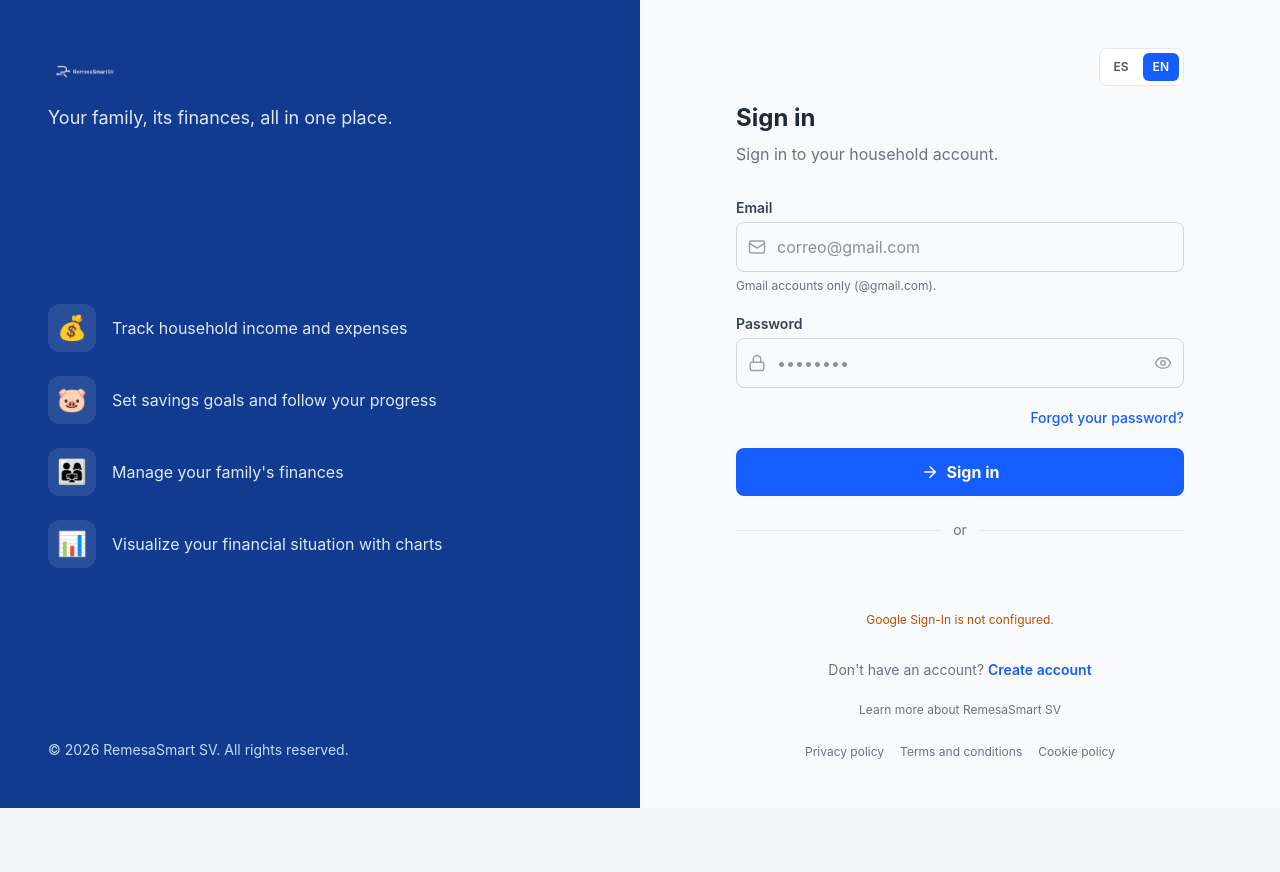
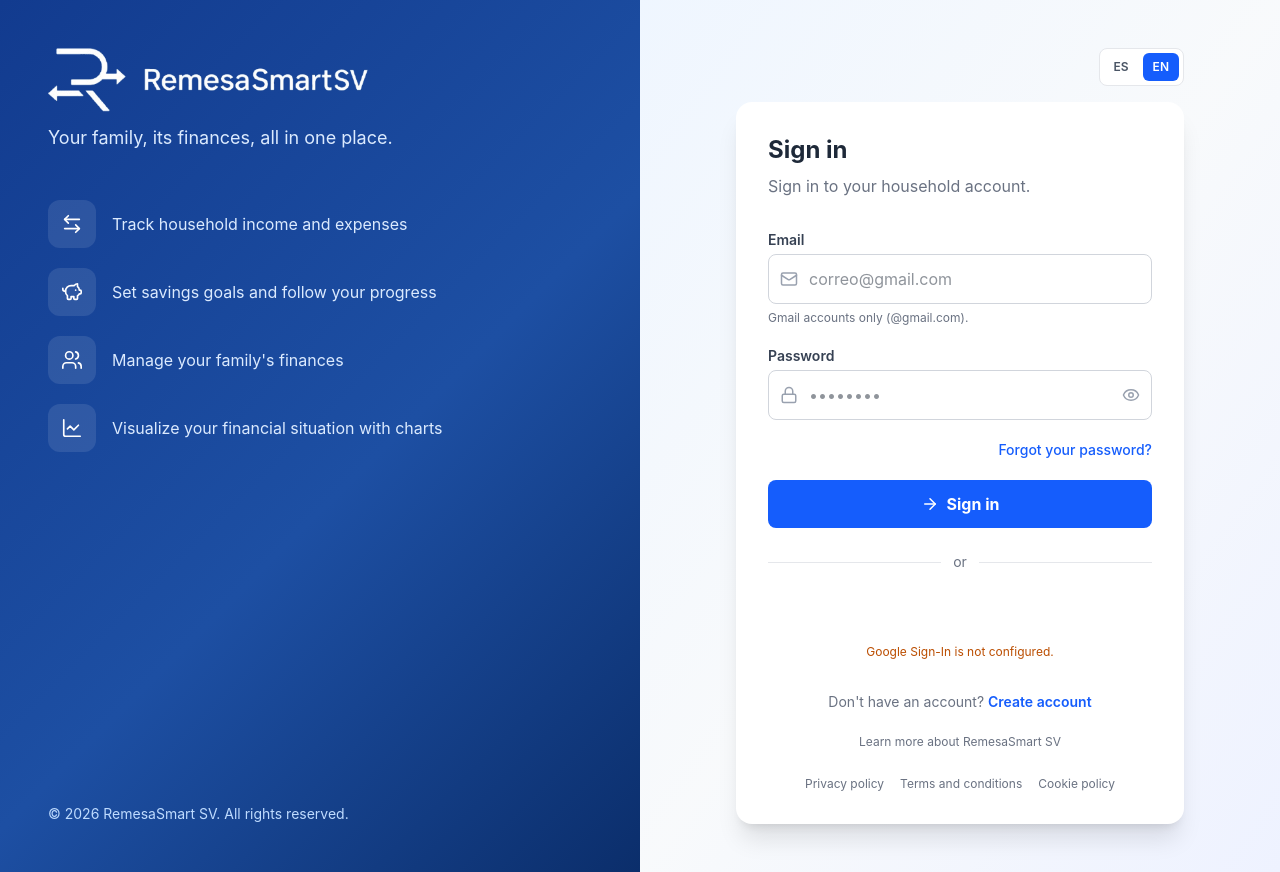
Before and after one commit to RemesaSmartSV/frontend, a React (Vite) app: page / in a window 1280 px wide. Before the commit the page ends 808 px from the top, so only its background shows below. Built offline with nearby package versions, Linux system fonts and the light colour scheme.

Commit message:
feat(frontend): rediseño del login y logos de marca más notorios

```diff
--- a/src/components/Navbar.jsx
+++ b/src/components/Navbar.jsx
@@ -2,6 +2,7 @@ import { useEffect, useRef, useState } from 'react'
 import { Bell, Sun, Moon } from 'lucide-react'
 import { useTheme } from '../context/ThemeContext.jsx'
 import { useTranslation } from 'react-i18next'
+import logo from '../assets/logo-blanco-trimmed.png'
 
 export default function Navbar({
     usuario,
@@ -65,8 +66,18 @@ export default function Navbar({
                     {menuAbierto ? '✕' : '☰'}
                 </button>
 
+                {/* ANCLA DE MARCA — el sidebar está off-canvas en mobile,
+                    así que el Navbar es el único lugar donde la marca
+                    permanece visible. Chip azul + logo trimmed blanco:
+                    legible tanto en light (navbar blanco) como en dark
+                    (surface oscuro). Solo hasta lg; el desktop ya tiene
+                    el logo grande del sidebar. */}
+                <span className="mr-3 flex shrink-0 items-center rounded-lg bg-[#123B8F] p-1.5 lg:hidden">
+                    <img src={logo} alt="RemesaSmart SV" className="h-6 w-auto" />
+                </span>
+
                 {/* NOMBRE EN CELULAR */}
-                <p className="text-base font-bold text-[#123B8F] lg:hidden">
+                <p className="hidden min-w-0 flex-1 truncate text-base font-bold text-[#123B8F] sm:block lg:hidden">
                     {t('shell.familyPrefix', { name: nombreHogar })}
                 </p>
 
--- a/src/components/Sidebar.jsx
+++ b/src/components/Sidebar.jsx
@@ -15,7 +15,7 @@ import {
     LogOut
 } from 'lucide-react'
 
-import logo from '../assets/remesa-smart (blanco).png'
+import logo from '../assets/logo-blanco-trimmed.png'
 import LanguageSelector from './LanguageSelector'
 
 export default function Sidebar({
@@ -135,27 +135,23 @@ export default function Sidebar({
                     }`}
             >
 
-                {/* LOGO */}
-                <div className="shrink-0 -mt-2 text-center">
-
+                {/* LOGO — el asset trimmed mide 5:1 (wordmark completo);
+                    se dimensiona por ancho (w-48 ≈ 192px) porque forzar
+                    h-20 estiraría el wordmark a 400px y desbordaría el
+                    sidebar de 256px. */}
+                <div className="shrink-0 pt-3 text-center">
                     <div className="flex justify-center">
-
                         <img
                             src={logo}
                             alt="RemesaSmart SV"
-                            className="h-16 w-auto object-contain"
+                            className="h-auto w-48 max-w-full object-contain"
                         />
                     </div>
 
-                    </div>
-
-
-
-                    <p className="mt-1 text-sm font-medium text-white/80 text-center">
+                    <p className="mt-2 text-sm font-medium text-white/80">
                         {t('shell.tagline')}
                     </p>
-
-
+                </div>
 
                 {/* ENLACES AGRUPADOS */}
                 <nav
--- a/src/pages/Login.jsx
+++ b/src/pages/Login.jsx
@@ -1,11 +1,21 @@
 import { useState } from 'react'
 import { useTranslation } from 'react-i18next'
-import { Eye, EyeOff, Mail, Lock, ArrowRight } from 'lucide-react'
+import {
+    Eye,
+    EyeOff,
+    Mail,
+    Lock,
+    ArrowRight,
+    ArrowLeftRight,
+    PiggyBank,
+    Users,
+    LineChart
+} from 'lucide-react'
 import { authApi } from '../services/api'
 import Notification from '../components/Notification'
 import GoogleSignInButton from '../components/GoogleSignInButton'
 import LanguageSelector from '../components/LanguageSelector'
-import logoBlanco from '../assets/remesa-smart (blanco).png'
+import logoBlanco from '../assets/logo-blanco-trimmed.png'
 
 export default function Login({ onLogin, irRegistro }) {
     const { t } = useTranslation()
@@ -105,45 +115,60 @@ export default function Login({ onLogin, irRegistro }) {
 
     return (
         <div className="flex min-h-screen">
-            {/* COLUMNA IZQUIERDA — Branding (solo desktop) */}
-            <div className="hidden lg:flex lg:w-1/2 lg:flex-col lg:justify-between lg:bg-[#123B8F] lg:p-12 lg:text-white">
+            {/* COLUMNA IZQUIERDA — Branding (solo desktop). Gradiente
+                arbitrario dentro de la paleta de marca: la clase arbitraria
+                no es bg-gradient-to-br, así que la variante dark global no la
+                pisa y el panel conserva la identidad en ambos temas. */}
+            <div className="hidden lg:flex lg:w-1/2 lg:flex-col lg:bg-[linear-gradient(135deg,#123B8F_0%,#1D4FA3_55%,#0B2E6B_100%)] lg:p-12 lg:text-white">
+                {/* Hero de marca: logo trimmed + tagline agrupados arriba */}
                 <div>
-                    {/* El asset blanco es el mismo que usa el Sidebar: la
+                    {/* El asset trimmed es el mismo que usa el Sidebar: la
                         variante en color sería ilegible sobre este fondo. */}
                     <h1 className="text-3xl font-extrabold tracking-tight">
-                        <img src={logoBlanco} alt="RemesaSmart SV" className="h-12 w-auto" />
+                        <img src={logoBlanco} alt="RemesaSmart SV" className="h-16 w-auto" />
                     </h1>
-                    <p className="mt-2 text-lg text-blue-100">{t('auth.tagline')}</p>
+                    <p className="mt-3 text-lg text-blue-100">{t('auth.tagline')}</p>
                 </div>
 
-                <div className="space-y-6">
+                {/* Beneficios con iconos lucide en tiles bg-white/10 */}
+                <div className="mt-12 space-y-5">
                     {[
-                        { icono: '💰', texto: t('auth.benefitTransactions') },
-                        { icono: '🐷', texto: t('auth.benefitSavings') },
-                        { icono: '👨‍👩‍👧', texto: t('auth.benefitFamily') },
-                        { icono: '📊', texto: t('auth.benefitCharts') },
-                    ].map((item, i) => (
+                        { Icono: ArrowLeftRight, texto: t('auth.benefitTransactions') },
+                        { Icono: PiggyBank, texto: t('auth.benefitSavings') },
+                        { Icono: Users, texto: t('auth.benefitFamily') },
+                        { Icono: LineChart, texto: t('auth.benefitCharts') },
+                    ].map(({ Icono, texto }, i) => (
                         <div key={i} className="flex items-center gap-4">
-                            <span className="flex h-12 w-12 items-center justify-center rounded-xl bg-white/10 text-2xl">{item.icono}</span>
-                            <p className="text-blue-100">{item.texto}</p>
+                            <span className="flex h-12 w-12 shrink-0 items-center justify-center rounded-xl bg-white/10">
+                                <Icono size={22} strokeWidth={1.8} />
+                            </span>
+                            <p className="text-blue-100">{texto}</p>
                         </div>
                     ))}
                 </div>
 
-                <p className="text-sm text-blue-200">{t('auth.copyright')}</p>
+                {/* Copyright anclado abajo sin vacíos justify-between */}
+                <p className="mt-auto pt-12 text-sm text-blue-200">{t('auth.copyright')}</p>
             </div>
 
-            {/* COLUMNA DERECHA — Formulario */}
-            <div className="flex w-full flex-col items-center justify-center bg-gray-50 px-4 py-12 dark:bg-slate-900 lg:w-1/2">
+            {/* COLUMNA DERECHA — Formulario sobre gradiente de marca */}
+            <div className="flex w-full flex-col items-center justify-center bg-gradient-to-br from-blue-50 via-slate-50 to-indigo-50 px-4 py-12 lg:w-1/2">
                 <div className="w-full max-w-md">
                     <div className="mb-4 flex justify-end">
                         <LanguageSelector />
                     </div>
-                    {/* Logo móvil */}
-                    <div className="mb-8 text-center lg:hidden">
-                        <h1 className="text-2xl font-extrabold tracking-tight text-[#123B8F] dark:text-blue-400">RemesaSmart SV</h1>
-                        <p className="mt-1 text-sm text-gray-500 dark:text-gray-400">{t('auth.tagline')}</p>
+                    {/* Logo móvil: imagen real (asset trimmed) sobre chip de
+                        marca, visible en light y dark; solo texto no ancla la
+                        marca en pantallas pequeñas. */}
+                    <div className="mb-6 flex flex-col items-center text-center lg:hidden">
+                        <span className="inline-flex rounded-2xl bg-[#123B8F] px-5 py-3.5">
+                            <img src={logoBlanco} alt="RemesaSmart SV" className="h-8 w-auto" />
+                        </span>
+                        <p className="mt-3 text-sm text-gray-500 dark:text-gray-400">{t('auth.tagline')}</p>
                     </div>
+
+                    {/* Tarjeta elevada: ancla visual del formulario */}
+                    <div className="rounded-2xl bg-white p-8 shadow-xl">
 
                     {error && <Notification tipo="error" mensaje={error} onClose={() => setError('')} />}
                     {mensajeReset && (
@@ -357,6 +382,7 @@ export default function Login({ onLogin, irRegistro }) {
                         <a href="/terminos-y-condiciones" className="hover:text-gray-600">{t('shell.terms')}</a>
                         <a href="/politica-de-cookies" className="hover:text-gray-600">{t('shell.cookies')}</a>
                     </nav>
+                    </div>
                 </div>
             </div>
         </div>
--- a/src/pages/Register.jsx
+++ b/src/pages/Register.jsx
@@ -1,10 +1,11 @@
 import { useState } from 'react'
+import { ArrowLeftRight, PiggyBank, Users, LineChart } from 'lucide-react'
 import { authApi } from '../services/api'
 import Notification from '../components/Notification'
 import { useTranslation } from 'react-i18next'
 import LanguageSelector from '../components/LanguageSelector'
 import GoogleSignInButton from '../components/GoogleSignInButton'
-import logoBlanco from '../assets/remesa-smart (blanco).png'
+import logoBlanco from '../assets/logo-blanco-trimmed.png'
 
 export default function Register({ volverLogin, onLogin }) {
     const { t } = useTranslation()
@@ -155,46 +156,61 @@ export default function Register({ volverLogin, onLogin }) {
     return (
         <div className="flex min-h-screen">
             {/* COLUMNA IZQUIERDA — Branding (solo desktop); misma
-                estructura que Login. El asset blanco es el mismo que usa
-                el Sidebar: la variante en color sería ilegible sobre este
-                fondo. */}
-            <div className="hidden lg:flex lg:w-1/2 lg:flex-col lg:justify-between lg:bg-[#123B8F] lg:p-12 lg:text-white">
+                estructura que Login. Gradiente arbitrario dentro de la
+                paleta de marca: no es bg-gradient-to-br, así que la
+                variante dark global no lo pisa y el panel conserva la
+                identidad en ambos temas. */}
+            <div className="hidden lg:flex lg:w-1/2 lg:flex-col lg:bg-[linear-gradient(135deg,#123B8F_0%,#1D4FA3_55%,#0B2E6B_100%)] lg:p-12 lg:text-white">
+                {/* Hero de marca: logo trimmed + tagline agrupados arriba */}
                 <div>
+                    {/* El asset trimmed es el mismo que usa el Sidebar: la
+                        variante en color sería ilegible sobre este fondo. */}
                     <h1 className="text-3xl font-extrabold tracking-tight">
-                        <img src={logoBlanco} alt="RemesaSmart SV" className="h-12 w-auto" />
+                        <img src={logoBlanco} alt="RemesaSmart SV" className="h-16 w-auto" />
                     </h1>
-                    <p className="mt-2 text-lg text-blue-100">{t('auth.tagline')}</p>
+                    <p className="mt-3 text-lg text-blue-100">{t('auth.tagline')}</p>
                 </div>
 
-                <div className="space-y-6">
+                {/* Beneficios con iconos lucide en tiles bg-white/10 */}
+                <div className="mt-12 space-y-5">
                     {[
-                        { icono: '💰', texto: t('auth.benefitTransactions') },
-                        { icono: '🐷', texto: t('auth.benefitSavings') },
-                        { icono: '👨‍👩‍👧', texto: t('auth.benefitFamily') },
-                        { icono: '📊', texto: t('auth.benefitCharts') },
-                    ].map((item, i) => (
+                        { Icono: ArrowLeftRight, texto: t('auth.benefitTransactions') },
+                        { Icono: PiggyBank, texto: t('auth.benefitSavings') },
+                        { Icono: Users, texto: t('auth.benefitFamily') },
+                        { Icono: LineChart, texto: t('auth.benefitCharts') },
+                    ].map(({ Icono, texto }, i) => (
                         <div key={i} className="flex items-center gap-4">
-                            <span className="flex h-12 w-12 items-center justify-center rounded-xl bg-white/10 text-2xl">{item.icono}</span>
-                            <p className="text-blue-100">{item.texto}</p>
+                            <span className="flex h-12 w-12 shrink-0 items-center justify-center rounded-xl bg-white/10">
+                                <Icono size={22} strokeWidth={1.8} />
+                            </span>
+                            <p className="text-blue-100">{texto}</p>
                         </div>
                     ))}
                 </div>
 
-                <p className="text-sm text-blue-200">{t('auth.copyright')}</p>
+                {/* Copyright anclado abajo sin vacíos justify-between */}
+                <p className="mt-auto pt-12 text-sm text-blue-200">{t('auth.copyright')}</p>
             </div>
 
-            {/* COLUMNA DERECHA — Formulario */}
-            <div className="flex w-full flex-col items-center justify-center bg-gray-50 px-4 py-12 dark:bg-slate-900 lg:w-1/2">
+            {/* COLUMNA DERECHA — Formulario sobre gradiente de marca */}
+            <div className="flex w-full flex-col items-center justify-center bg-gradient-to-br from-blue-50 via-slate-50 to-indigo-50 px-4 py-12 lg:w-1/2">
                 <div className="w-full max-w-md">
                     <div className="mb-4 flex justify-end">
                         <LanguageSelector />
                     </div>
 
-                    {/* Encabezado móvil */}
-                    <div className="mb-8 text-center lg:hidden">
-                        <h1 className="text-2xl font-extrabold tracking-tight text-[#123B8F] dark:text-blue-400">RemesaSmart SV</h1>
-                        <p className="mt-1 text-sm text-gray-500 dark:text-gray-400">{t('auth.tagline')}</p>
+                    {/* Logo móvil: imagen real (asset trimmed) sobre chip de
+                        marca, visible en light y dark; solo texto no ancla la
+                        marca en pantallas pequeñas. */}
+                    <div className="mb-6 flex flex-col items-center text-center lg:hidden">
+                        <span className="inline-flex rounded-2xl bg-[#123B8F] px-5 py-3.5">
+                            <img src={logoBlanco} alt="RemesaSmart SV" className="h-8 w-auto" />
+                        </span>
+                        <p className="mt-3 text-sm text-gray-500 dark:text-gray-400">{t('auth.tagline')}</p>
                     </div>
+
+                    {/* Tarjeta elevada: ancla visual del formulario */}
+                    <div className="rounded-2xl bg-white p-8 shadow-xl">
 
                     <h2 className="mb-2 text-2xl font-bold text-gray-800 dark:text-gray-100">
                         {t('auth.registerTitle')}
@@ -361,6 +377,7 @@ export default function Register({ volverLogin, onLogin }) {
                         </button>
                     </p>
 
+                    </div>
                 </div>
             </div>
         </div>
```
Also changed, not shown: src/assets/logo-blanco-trimmed.png (added).
